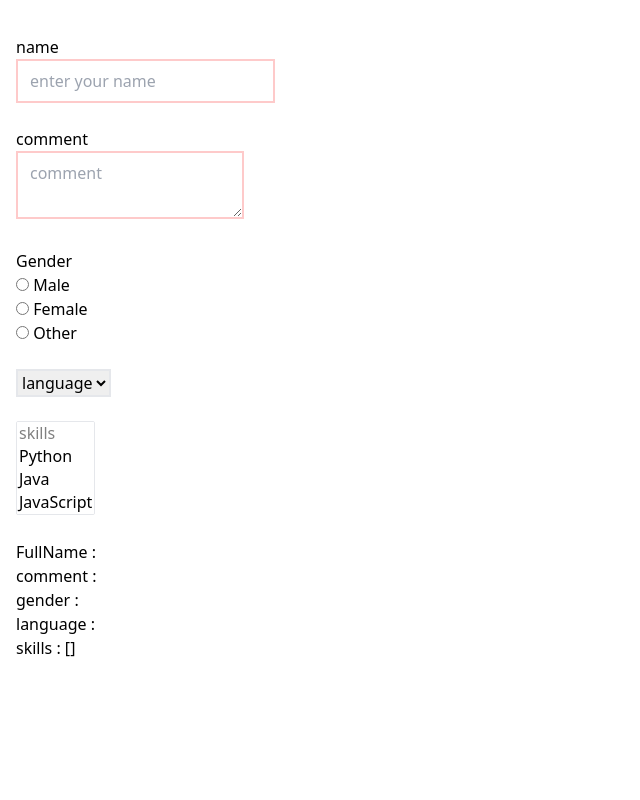
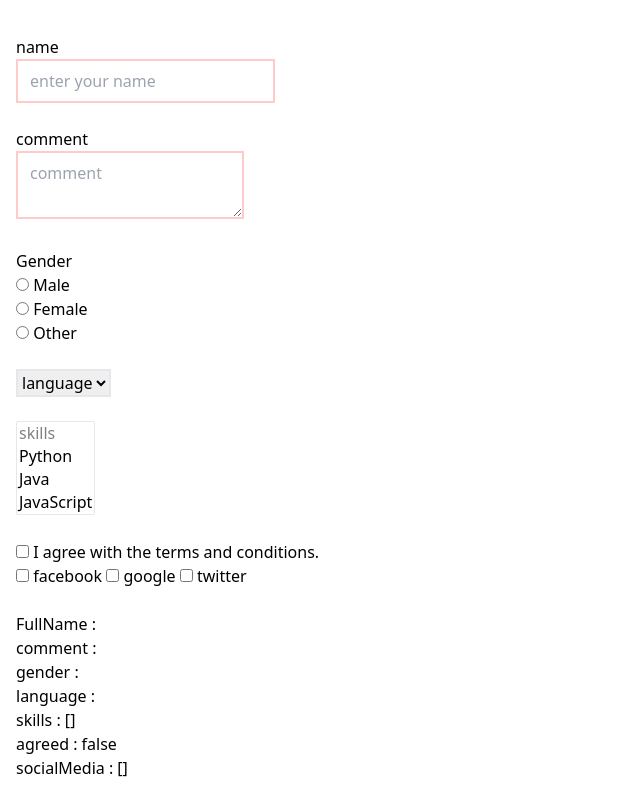
Before and after one commit to MdSaifulIslamRafsan/learn-vue, a Vue app: page / in a window 1280 px wide. Shown: the part 2881-3681 px from the top of the page, without its empty margins (0-640 px from the left). Before the commit the page ends 3561 px from the top, so only its background shows below. Built offline with nearby package versions, Linux system fonts and the light colour scheme.

Commit message:
get checkbox data

```diff
--- a/src/components/TheForm.vue
+++ b/src/components/TheForm.vue
@@ -62,6 +62,23 @@
 
           <br>
           <br>
+            <label for="terms">
+              <input v-model="formData.agreed" type="checkbox" name="terms" id="terms">
+              I agree with the terms and conditions.
+            </label>
+            <br>
+            <label for="">
+               <input v-model="formData.socialMedia" type="checkbox" value="facebook"> facebook
+            </label>
+            <label>
+              <input v-model="formData.socialMedia" type="checkbox" value="google"> google
+            </label>
+            <label>
+              <input v-model="formData.socialMedia" value="twitter" type="checkbox"> twitter
+            </label>
+
+          <br>
+          <br>
         <!-- {{ formData }} -->
           <div v-for="(value, key) in formData" :key="key">
                 <p>{{ key }} : {{ value }}</p>
@@ -80,6 +97,8 @@ export default {
                 gender: '',
                 language: '',
                 skills: [],
+                agreed: false,
+                socialMedia: [],
               }
         }
     }
```
